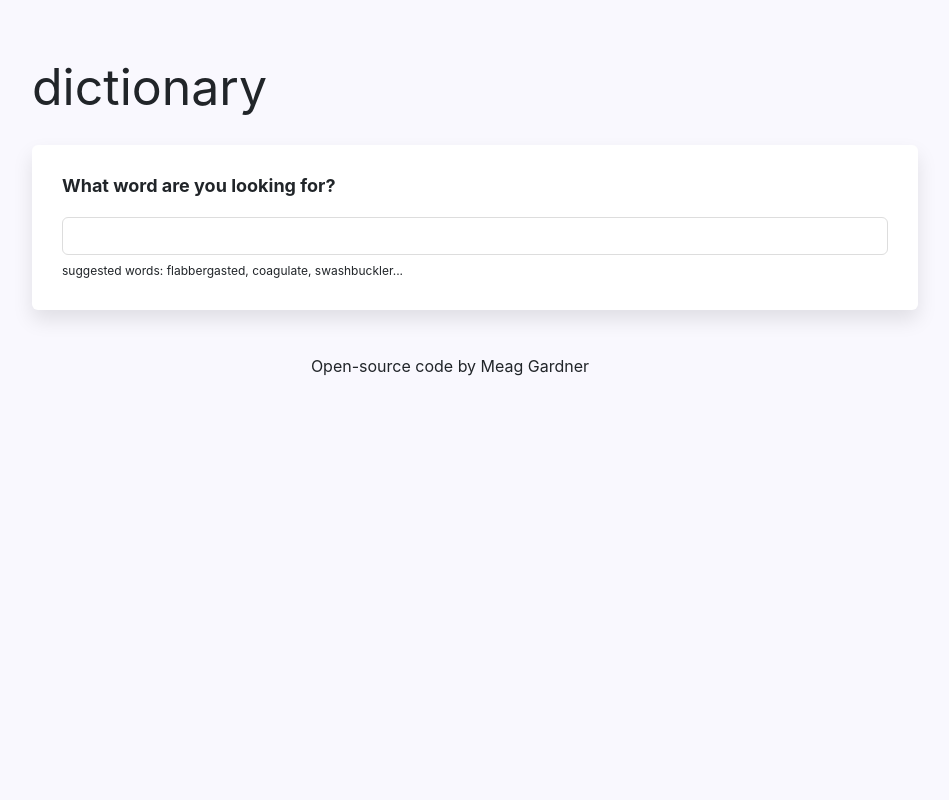
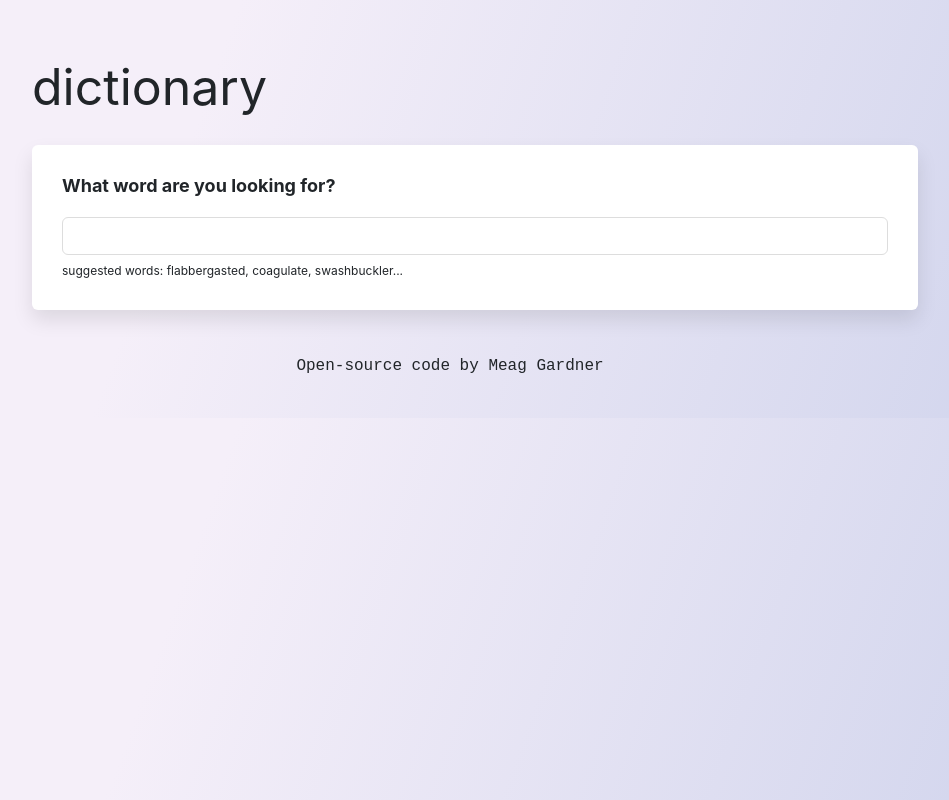
Before and after one commit to meageliz/suave-dictionary-app, a React (Create React App) app: page / in a window 1280 px wide. Shown: the whole page, without its empty margins (190-1139 px from the left). Built offline with nearby package versions, Linux system fonts and the light colour scheme; no server answers.

Commit message:
Tweaked styling

```diff
--- a/src/App.css
+++ b/src/App.css
@@ -1,5 +1,9 @@
 body {
-  background-color: #f9f8fe;
+  background: linear-gradient(
+    109.6deg,
+    rgb(245, 239, 249) 30.1%,
+    rgb(207, 211, 236) 100.2%
+  );
 }
 
 a {
@@ -22,4 +26,6 @@ a {
 
 .App footer {
   text-align: center;
+  margin-bottom: 40px;
+  font-family: "Courier New", Courier, monospace;
 }
--- a/src/Photos.css
+++ b/src/Photos.css
@@ -1,3 +1,4 @@
 .Photos img {
   border-radius: 4px;
+  margin-bottom: 20px;
 }
--- a/src/Search.js
+++ b/src/Search.js
@@ -25,7 +25,7 @@ export default function Search(props) {
 
     let pexelsApiKey =
       "563492ad6f9170000100000152009be75fcc479bb7f55bb4a72d5860";
-    let pexelsApiUrl = `https://api.pexels.com/v1/search?query=${keyword}`;
+    let pexelsApiUrl = `https://api.pexels.com/v1/search?query=${keyword}&per_page=9`;
     let headers = { Authorization: `Bearer ${pexelsApiKey}` };
     axios.get(pexelsApiUrl, { headers: headers }).then(handlePexelsResponse);
   }
--- a/src/Synonyms.css
+++ b/src/Synonyms.css
@@ -1,5 +1,5 @@
 .Synonyms {
-  margin: 15px 0 0;
+  margin: 15px 0 15px 0;
   padding: 0;
 }
 
```
